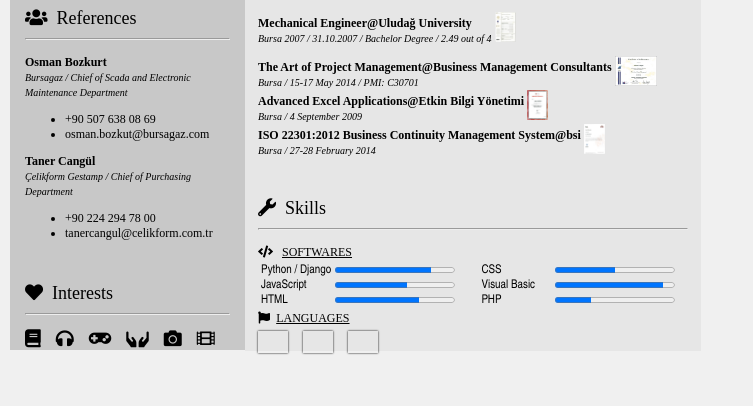
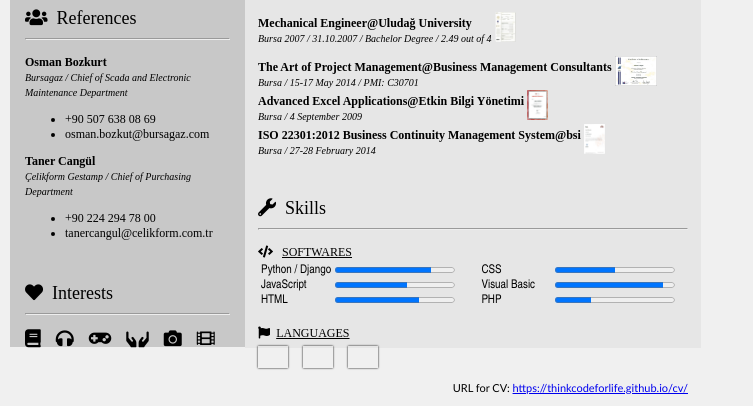
Before and after one commit to thinkcodeforlife/cv, a plain HTML site: page index.html in a window 1280 px wide. Shown: the part 642-1048 px from the top of the page, without its empty margins (0-753 px from the left). Drawn offline with Linux system fonts and the light colour scheme.

Commit message:
added CV URL to right bottom

```diff
--- a/css/main.css
+++ b/css/main.css
@@ -40,7 +40,7 @@ body {
     float: left;
 
     width: 225px;
-    height: 865px;
+    height: 862px;
 
     /*min-width: 300px;*/
     /*max-width: 400px;*/
@@ -60,7 +60,7 @@ body {
     /*border: 3px dashed orange;*/
 
     width: 450px;
-    height: 870px;
+    height: 867px;
 
     /*min-width: 300px;
     max-width: 1000px;
@@ -319,6 +319,10 @@ hr{
     margin-bottom: 0px;
 
     max-height: 25px;
+
+    /*float: left;*/
+    /*display: inline;*/
+
     /*border: solid 1px dodgerblue;*/
 }
 
@@ -351,7 +355,10 @@ hr {
 }
 
 .gitlink {
-    float:right;
+    margin-top: 10px;
+    float: right;
+    display: inline-block;
+
     font-size: 11px;
     font-family: 'Trebuchet MS', 'Lucida Sans Unicode', 'Lucida Grande', 'Lucida Sans', Arial, sans-serif;
 }
--- a/index.html
+++ b/index.html
@@ -385,7 +385,7 @@
 
                 </div>
 
-                <!--<br>-->
+                <br>
 
                 <div class="languages">
 
@@ -411,7 +411,7 @@
                     </div>
                 </div>
 
-                <div class="gitlink"><a href=""><img src="" alt=""></a></div>
+                <div class="gitlink"><span>URL for CV: </span><a href="https://thinkcodeforlife.github.io/cv/">https://thinkcodeforlife.github.io/cv/</a></div>
 
             </div>
 
```
